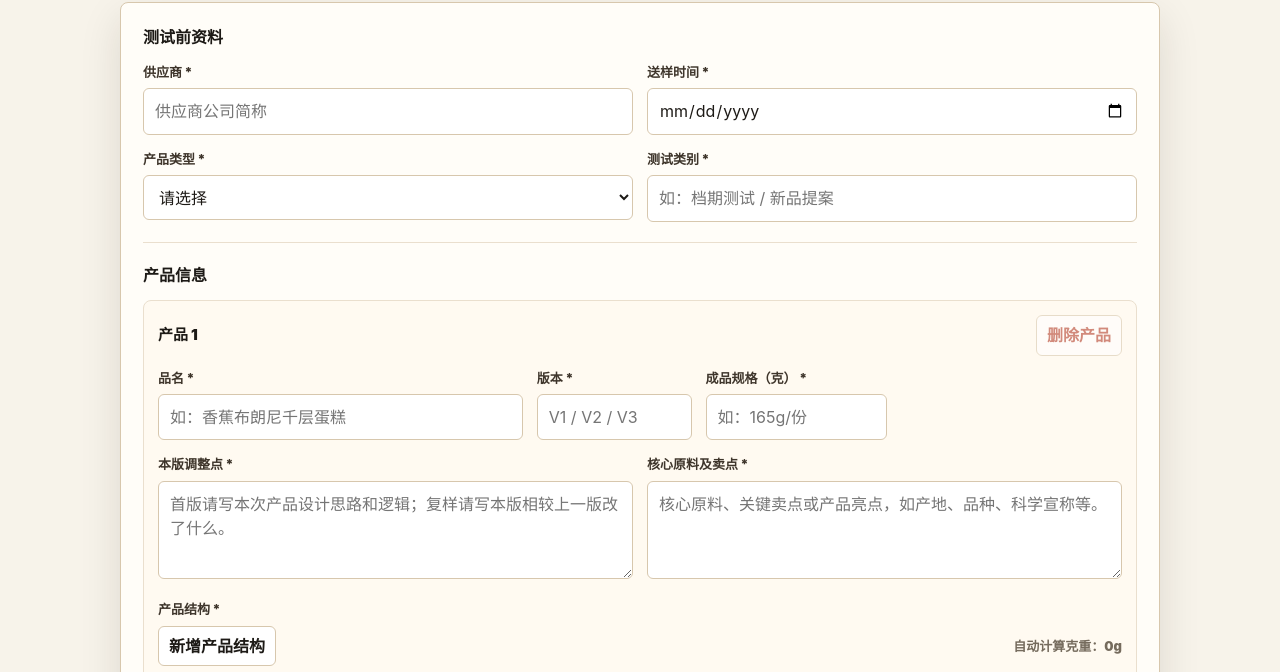
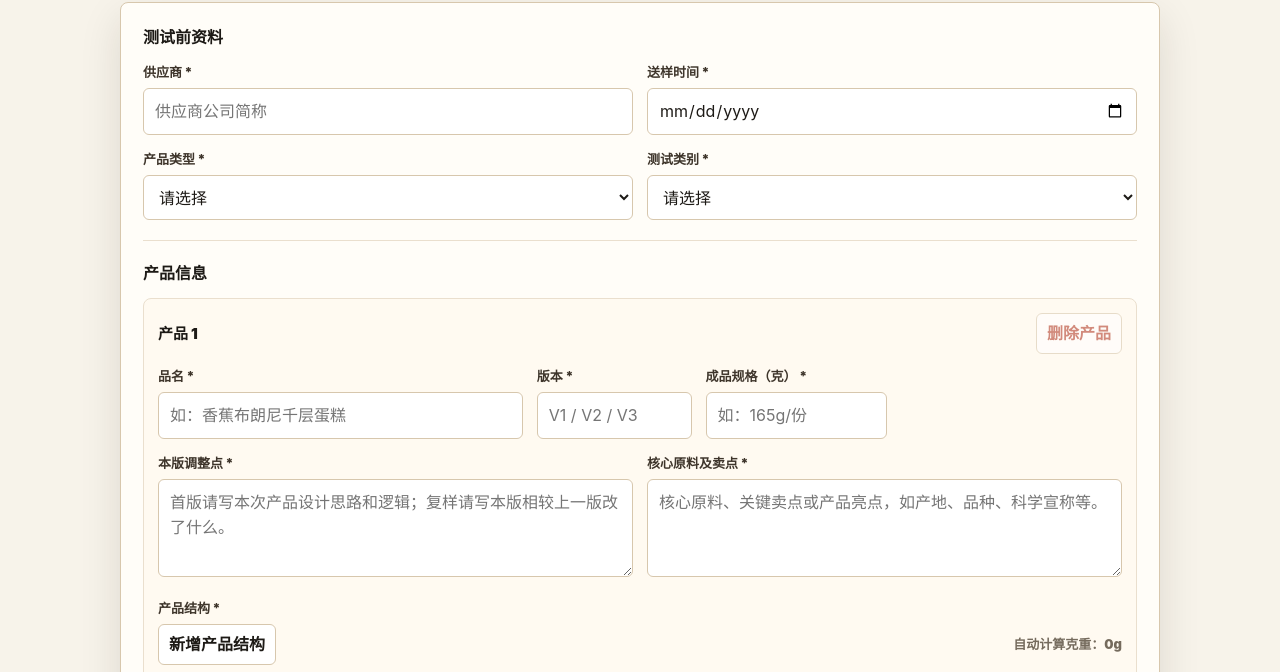
Before and after one commit to louiseboo/site, a plain HTML site: page decks/category-lab/supplier-submit.html in a window 1280 px wide. Shown: the part 111-783 px from the top of the page. Drawn offline with nearby package versions, Linux system fonts and the light colour scheme.

Commit message:
Use dropdown for supplier test category

```diff
--- a/decks/category-lab/supplier-submit.html
+++ b/decks/category-lab/supplier-submit.html
@@ -540,7 +540,11 @@
             </div>
             <div>
               <label for="testCategory">测试类别 *</label>
-              <input id="testCategory" name="testCategory" required autocomplete="off" placeholder="如：档期测试 / 新品提案">
+              <select id="testCategory" name="testCategory" required>
+                <option value="">请选择</option>
+                <option value="档期测试">档期测试</option>
+                <option value="新品提案">新品提案</option>
+              </select>
             </div>
           </div>
         </div>
```
